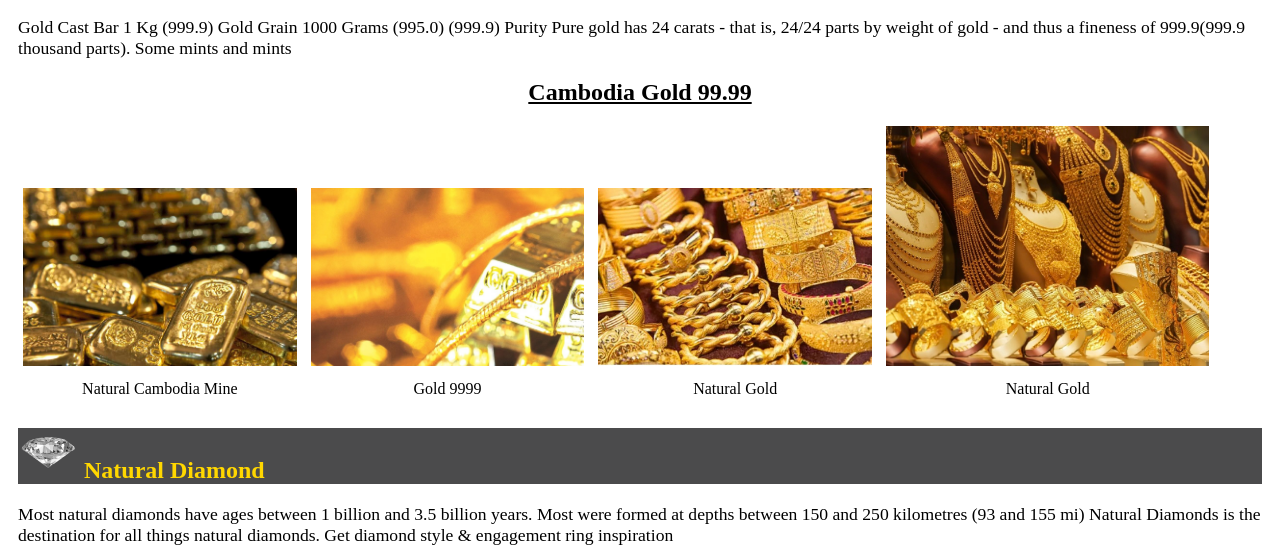
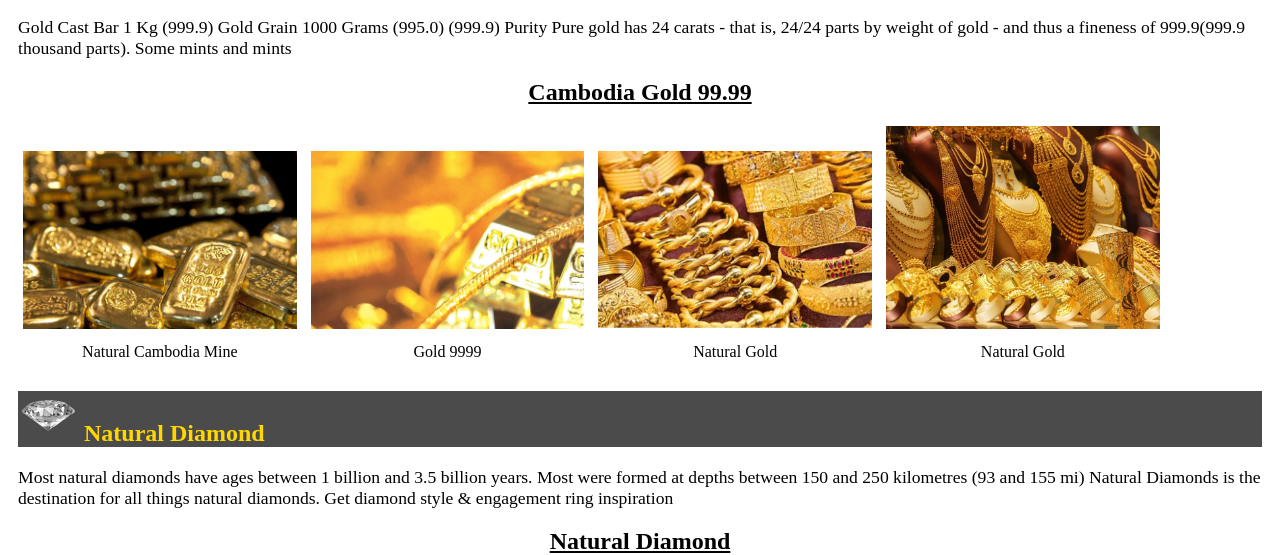
Before and after one commit to LunDavy/exercise, a plain HTML site: page index.html in a window 1280 px wide. Shown: the part 907-1462 px from the top of the page. Drawn offline with Linux system fonts and the light colour scheme.

Commit message:
Update index.html

```diff
--- a/index.html
+++ b/index.html
@@ -51,7 +51,7 @@
               <div class="may4"> Natural Gold </div>
             </div>
             </div>
-            <div class="may5">
+            <div class="may2">
                 <div class="may3">
                 <a target="blank" href="gold4.jpg">
                     <img src="gold44.jpg" alt="image" width="23%">
```
